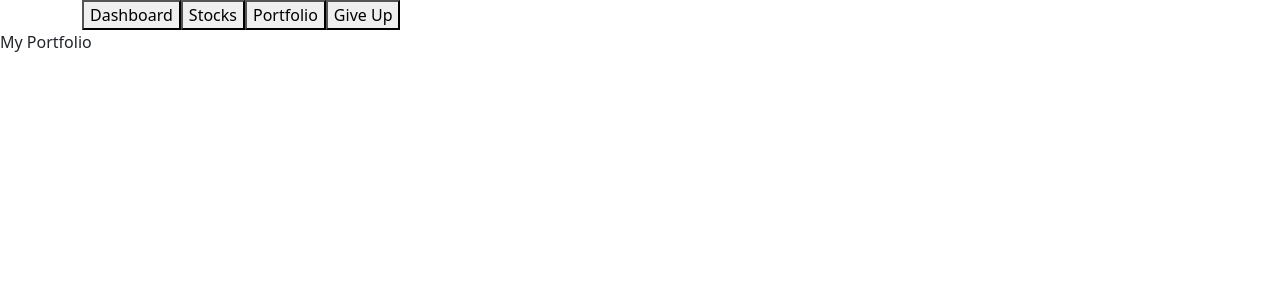
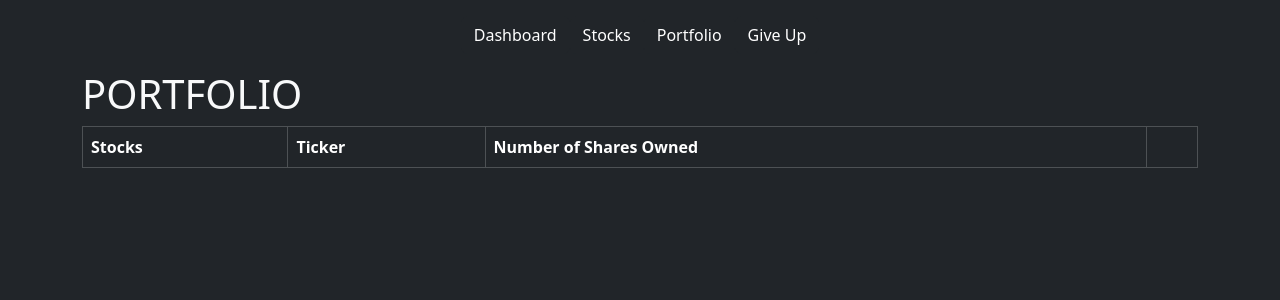
Before and after one commit to dsbudziwojski/the-stock-market-game, a React (Create React App) app: page /game/portfolio in a window 1280 px wide. Shown: the top 300 px of the page. Built offline with nearby package versions, Linux system fonts and the light colour scheme.

Commit message:
modified gameprops to include set of tickers, added basic css to dashboard and portfolio, added table to portfolio

```diff
--- a/src/App.tsx
+++ b/src/App.tsx
@@ -8,13 +8,14 @@ import StockPage from "./pages/game-pages/[stockId]";
 import Game from "./pages/Game";
 import {useState} from "react";
 import {GameInfo} from "./types";
+import stocks from "./pages/game-pages/Stocks";
 
 function App() {
   const gameDate = new Date(2024, 1, 1).toJSON().slice(0, 10);
-  const [gameState, setGameState] = useState<GameInfo>({money: 100000, date: gameDate, portfolio: new Map()})
+  const [gameState, setGameState] = useState<GameInfo>({money: 100000, date: gameDate, portfolio: new Map(), stocks: new Set()})
 
   function endGame(){
-    setGameState({money: 100000, date: gameDate, portfolio: new Map()});
+    setGameState({money: 100000, date: gameDate, portfolio: new Map(), stocks: new Set()});
     console.log("User Gave Up. Reset Game.")
   }
 
--- a/src/pages/game-pages/Dashboard.tsx
+++ b/src/pages/game-pages/Dashboard.tsx
@@ -1,21 +1,19 @@
 import React from "react";
 import {NavLink} from "react-router-dom";
 import {GameProps} from "../../types";
+import Navbar from "../../Components/NavBar";
 
 function Dashboard(props: GameProps){
   function nextDay() {
     //TODO
   }
   return(
-      <>
+      <div className="vh-100 bg-dark text-light">
+        <Navbar resetGameState={props.resetGameState}/>
         <div className='container mx-auto'>
-          <NavLink to='/game/dashboard'><button>Dashboard</button></NavLink>
-          <NavLink to='/game/stocks'><button>Stocks</button></NavLink>
-          <NavLink to='/game/portfolio'><button>Portfolio</button></NavLink>
-          <NavLink to='/'><button onClick={props.resetGameState}>Give Up</button></NavLink>
+          <h1>Dashboard</h1>
         </div>
-        <div>Dashboard</div>
-      </>
+      </div>
   )
 }
 
--- a/src/pages/game-pages/Portfolio.tsx
+++ b/src/pages/game-pages/Portfolio.tsx
@@ -1,19 +1,30 @@
 import React from 'react'
 import {NavLink} from "react-router-dom";
 import {GameProps} from "../../types";
+import Navbar from "../../Components/NavBar";
 
 function Portfolio(props: GameProps) {
 
   return(
-      <>
-        <div className='container mx-auto'>
-          <NavLink to='/game/dashboard'><button>Dashboard</button></NavLink>
-          <NavLink to='/game/stocks'><button>Stocks</button></NavLink>
-          <NavLink to='/game/portfolio'><button>Portfolio</button></NavLink>
-          <NavLink to='/'><button onClick={props.resetGameState}>Give Up</button></NavLink>
+      <div className="vh-100 bg-dark text-light">
+        <Navbar resetGameState={props.resetGameState}/>
+        <div className='container'>
+          <h1>PORTFOLIO</h1>
+          <table className="table table-bordered table-striped table-dark">
+            <thead>
+              <tr>
+                <th>Stocks</th>
+                <th>Ticker</th>
+                <th>Number of Shares Owned</th>
+                <th></th>
+              </tr>
+            </thead>
+            <tbody>
+            {/*TODO*/}
+            </tbody>
+          </table>
         </div>
-        <div>My Portfolio</div>
-      </>
+      </div>
   )
 }
 
--- a/src/pages/game-pages/[stockId].tsx
+++ b/src/pages/game-pages/[stockId].tsx
@@ -56,6 +56,7 @@ function StockPage(props: GameProps) {
       if(numToBuy > 0 && numToBuy * data?.close < props.gameState.money){
         const curMoney = props.gameState.money - numToBuy * data?.close;
         const curPortfolio = props.gameState.portfolio;
+        const curStocks = props.gameState.stocks
         // check if stock is not previously in portfolio
         const temp = curPortfolio.get(stockId)
         if(temp === undefined){
@@ -63,12 +64,13 @@ function StockPage(props: GameProps) {
           const temp: Array<{amount: number, buyPrice: number}> = []
           temp.push(({amount: numToBuy, buyPrice: data?.close}))
           curPortfolio.set(stockId, temp);
+          curStocks.add(stockId)
         } else { // stock is previously in portfolio
           // although multiple situations arise, we are using FIFO
           temp?.push({amount: numToBuy, buyPrice: data?.close});
           curPortfolio.set(stockId, temp);
         }
-        props.setGameState({date: props.gameState.date, money: curMoney, portfolio: curPortfolio})
+        props.setGameState({...props.gameState, money: curMoney, portfolio: curPortfolio, stocks: curStocks})
       } else{
         console.log("Invalid Amount of Money / 0 is not a valid input")
       }
--- a/src/types.ts
+++ b/src/types.ts
@@ -2,6 +2,7 @@ export interface GameInfo {
   money: number,
   date: string
   portfolio: Map<string, Array<{amount: number, buyPrice: number}>>,
+  stocks: Set<string>
 }
 
 
```
